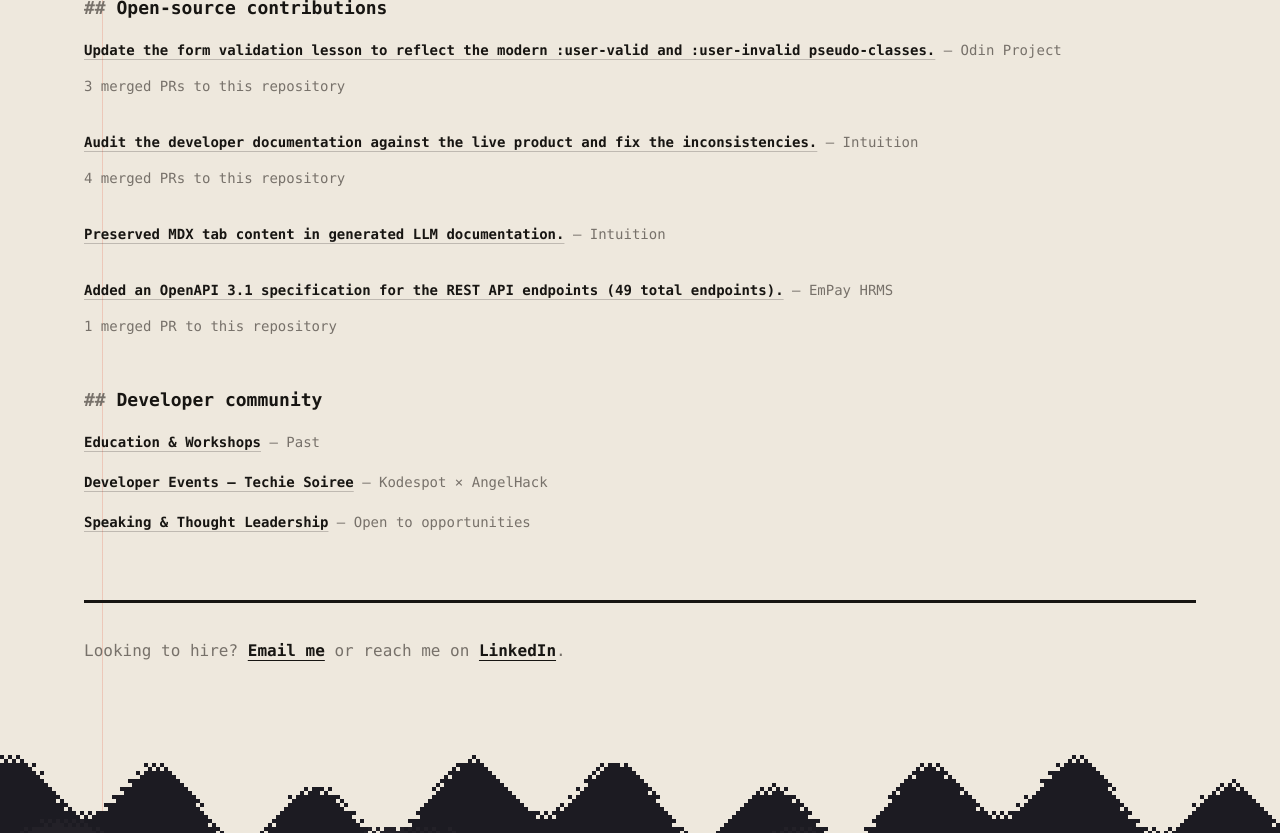
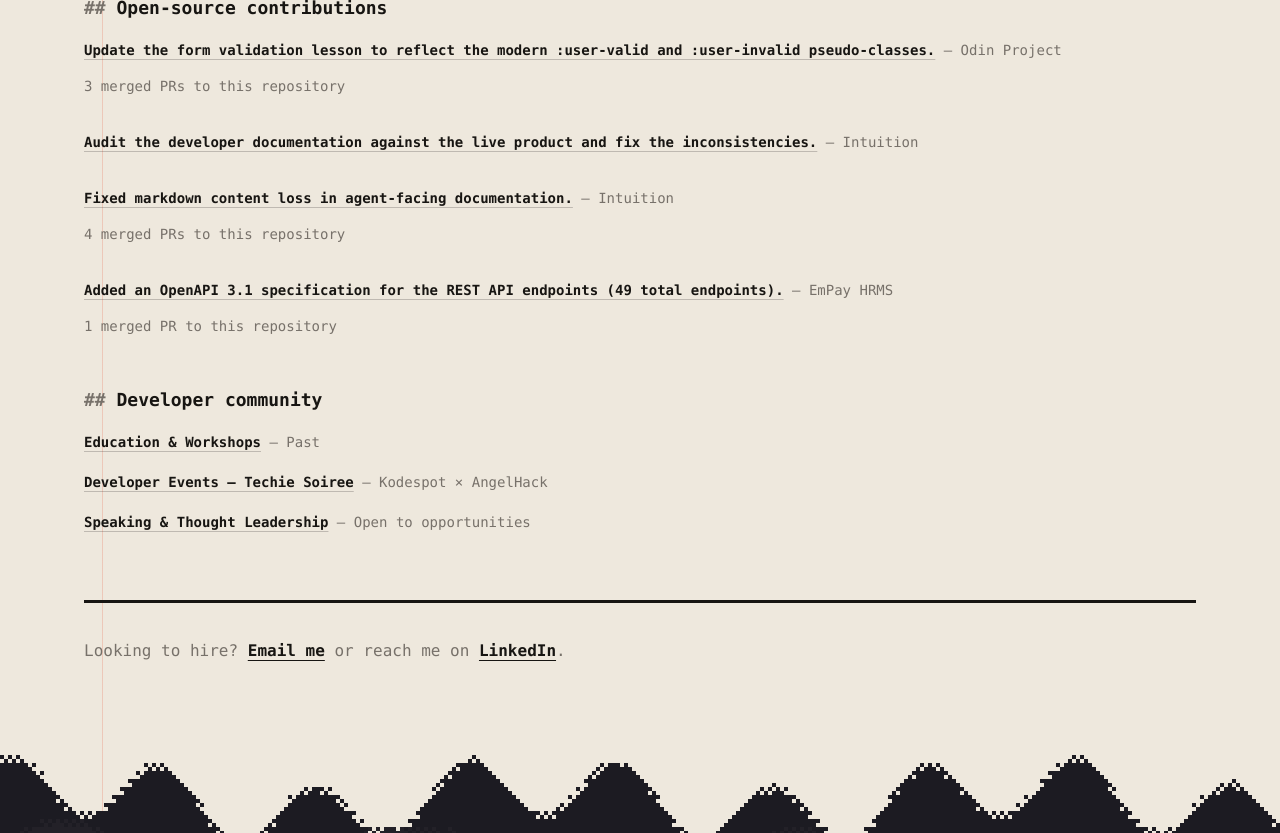
Before and after one commit to manueldezman/Portfolio-2, a Next.js app: page /portfolio in a window 1280 px wide. Shown: the part 1120-1953 px from the top of the page. Built offline with nearby package versions, Linux system fonts and the light colour scheme.

Commit message:
fix(portfolio): update Intuition contribution title and PR count

```diff
--- a/components/OpenSourceContributions.tsx
+++ b/components/OpenSourceContributions.tsx
@@ -48,10 +48,10 @@ export function OpenSourceContributions({ repositories }: { repositories: OpenSo
         const repositoryId = repository.repository.replace("/", "-").toLowerCase();
 
         return (
-          <div className="scroll-mt-28 space-y-7" id={repositoryId} key={repository.repository}>
+          <div className="scroll-mt-28" id={repositoryId} key={repository.repository}>
+            <div className="space-y-7">
               {repository.contributions.map((contribution, contributionIndex) => (
                 <article className="group" key={`${repository.repository}-${contribution.title}`}>
-                <div>
                   <h3 className="text-sm font-semibold leading-7 text-[var(--text)]">
                     <button
                       className="link-ring text-left underline decoration-[var(--rule-soft)] underline-offset-4 transition-colors duration-150 group-hover:text-[var(--accent)]"
@@ -62,16 +62,14 @@ export function OpenSourceContributions({ repositories }: { repositories: OpenSo
                     </button>{" "}
                     <span className="font-normal text-[var(--muted)]">— {repository.organization}</span>
                   </h3>
-                  {contributionIndex === 0 ? (
+                </article>
+              ))}
+            </div>
             <p className="mt-2 text-sm leading-7 text-[var(--muted)]">
               {`${repository.prLinks.length} merged PR${
                 repository.prLinks.length === 1 ? "" : "s"
               } to this repository`}
             </p>
-                  ) : null}
-                </div>
-              </article>
-            ))}
           </div>
         );
       })}
--- a/content/portfolio.ts
+++ b/content/portfolio.ts
@@ -325,7 +325,7 @@ export const openSourceRepositories: OpenSourceRepository[] = [
         ],
       },
       {
-        title: "Preserved MDX tab content in generated LLM documentation.",
+        title: "Fixed markdown content loss in agent-facing documentation.",
         problem:
           "The LLM documentation generator removed multi-line MDX component blocks before preserving their useful child content. Package-manager tabs and network-specific tabs disappeared from `llms-full.txt` and `llms-medium.txt`, so generated Markdown omitted installation commands and configuration examples that readers and AI agents need to complete setup tasks.",
         contribution:
```
Lines whose indentation alone changed are shown as unchanged.
